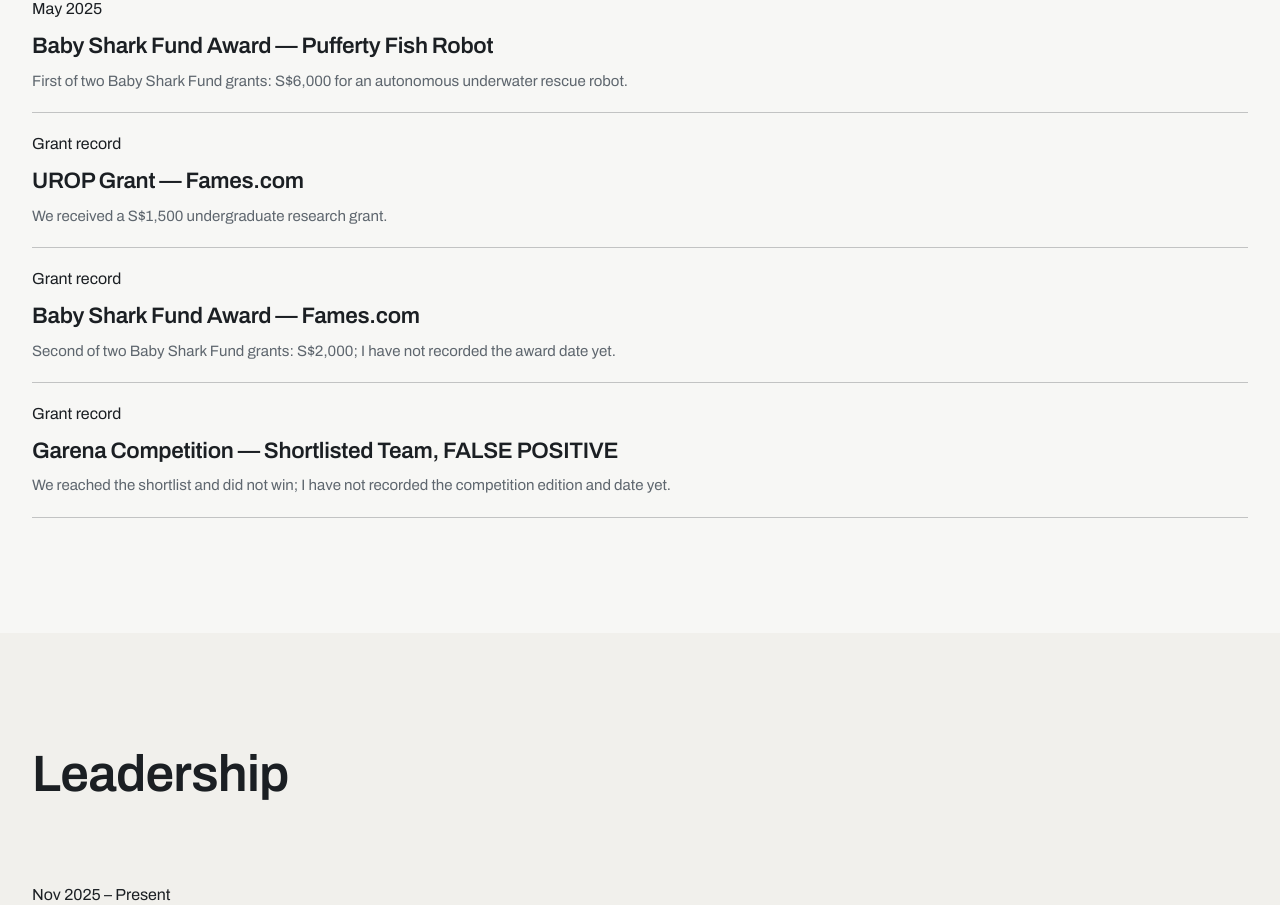
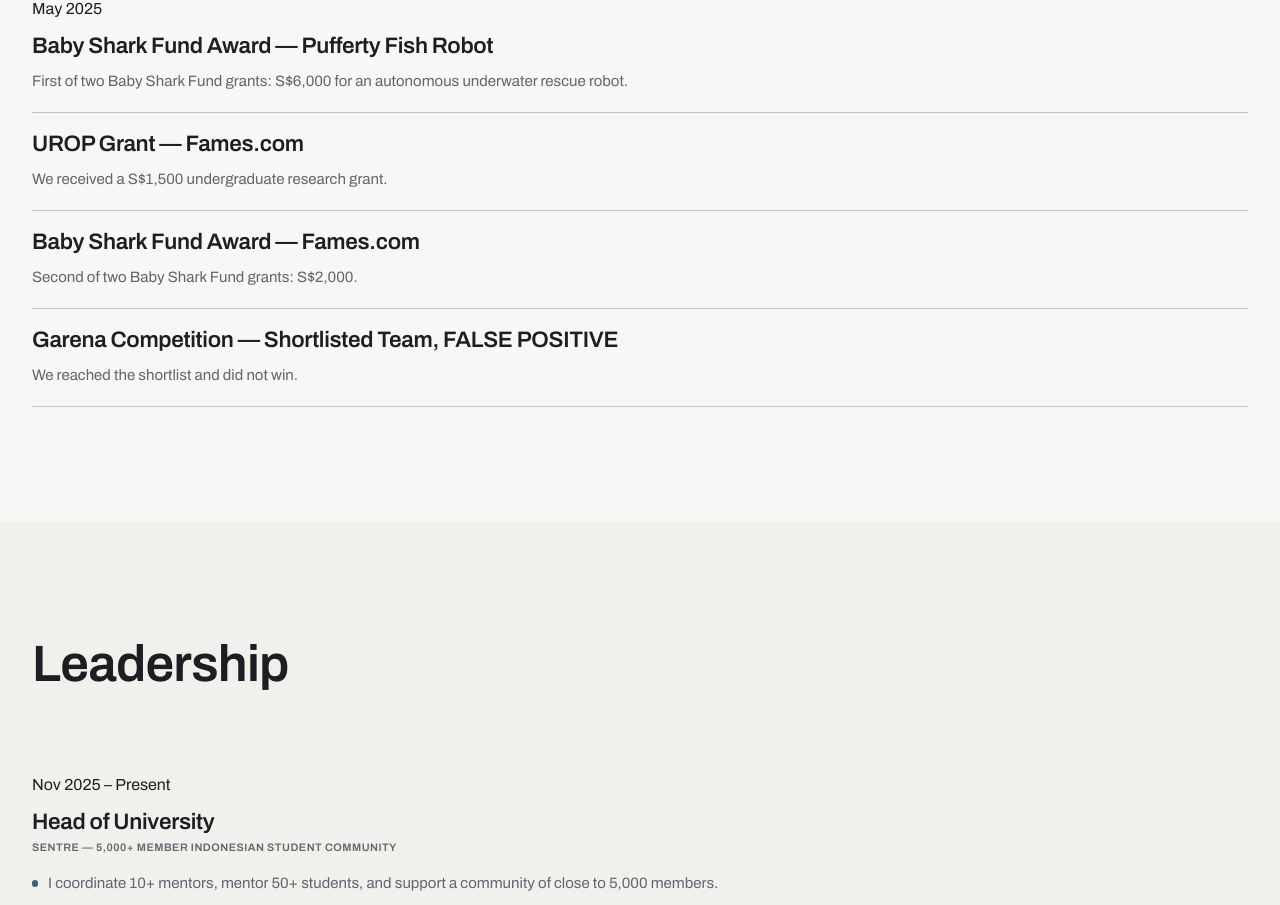
Before and after one commit to AnandaTris/port_ananda, a Next.js app: page / in a window 1280 px wide. Shown: the part 6159-7064 px from the top of the page. Built offline with nearby package versions, Linux system fonts and the light colour scheme.

Commit message:
fix(content): drop bookkeeping notes from the awards list

```diff
--- a/src/components/home/ProfileSections.tsx
+++ b/src/components/home/ProfileSections.tsx
@@ -160,7 +160,7 @@
         <ol aria-label="Awards and grants" className="profile-compact-list profile-awards-list">
           {profile.awards.map((award) => (
             <li data-reveal key={award.name}>
-              {award.date ? <p>{award.date}</p> : <p>Grant record</p>}
+              {award.date ? <p>{award.date}</p> : null}
               <h3>{award.name}</h3>
               <span>{award.detail}</span>
             </li>
--- a/src/content/profile.ts
+++ b/src/content/profile.ts
@@ -106,13 +106,11 @@
     },
     {
       name: 'Baby Shark Fund Award — Fames.com',
-      detail:
-        'Second of two Baby Shark Fund grants: S$2,000; I have not recorded the award date yet.',
+      detail: 'Second of two Baby Shark Fund grants: S$2,000.',
     },
     {
       name: 'Garena Competition — Shortlisted Team, FALSE POSITIVE',
-      detail:
-        'We reached the shortlist and did not win; I have not recorded the competition edition and date yet.',
+      detail: 'We reached the shortlist and did not win.',
     },
   ],
   leadership: [
```
Also changed, not shown: 1 other file (tests, documents, lock files or other folders).
